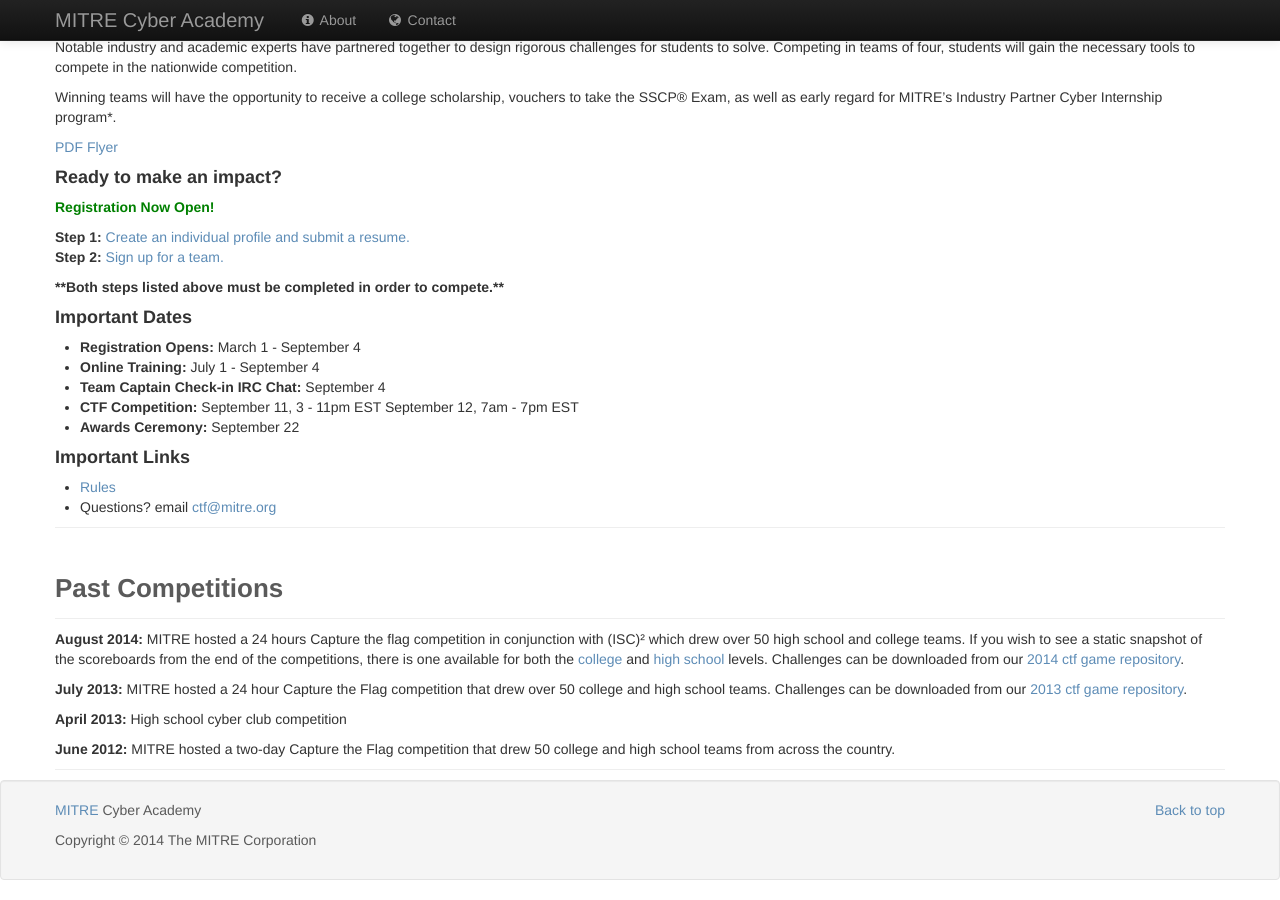
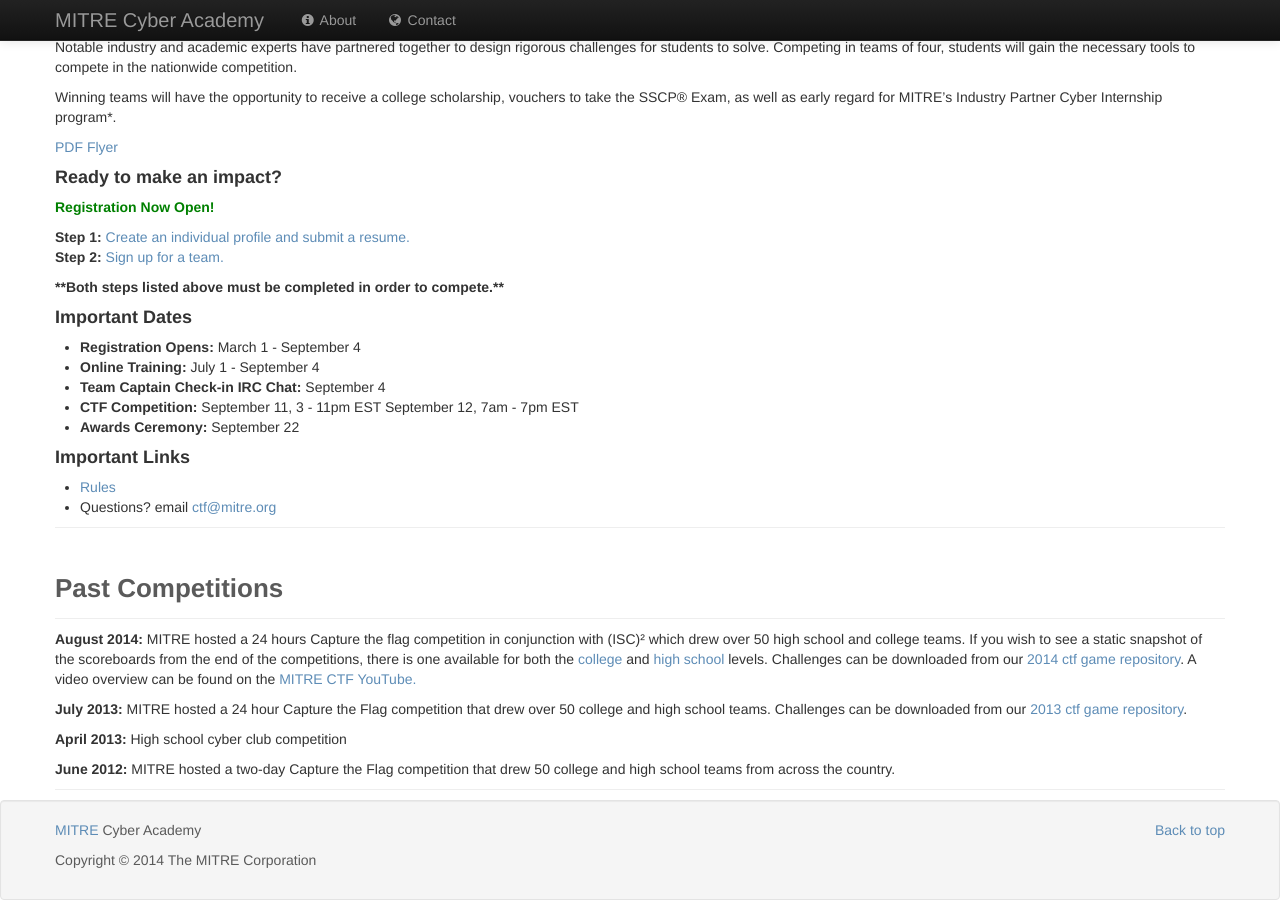
Before and after one commit to mitre-cyber-academy/mitre-cyber-academy.github.io, a Jekyll site: the page built from competitions/index.html, in a window 1280 px wide and 900 px high, scrolled down 792 px. Built offline with Jekyll 4.4.1, drawn with Linux system fonts in a browser that asks for light colours.

Commit message:
Added overview video to 2014 review

```diff
--- a/competitions/index.html
+++ b/competitions/index.html
@@ -88,7 +88,7 @@ redirect_from:
         <h2>Past Competitions</h2>
     </div>
     <div class="maincontent row-fluid">
-        <p><b>August 2014:</b> MITRE hosted a 24 hours Capture the flag competition in conjunction with (ISC)² which drew over 50 high school and college teams. If you wish to see a static snapshot of the scoreboards from the end of the competitions, there is one available for both the <a href="august-2014-college" target="_blank">college</a> and <a href="august-2014-hs" target="_blank">high school</a> levels. Challenges can be downloaded from our <a href="https://github.com/mitre-cyber-academy/2014-ctf-game" target="_blank">2014 ctf game repository</a>.</p>
+        <p><b>August 2014:</b> MITRE hosted a 24 hours Capture the flag competition in conjunction with (ISC)² which drew over 50 high school and college teams. If you wish to see a static snapshot of the scoreboards from the end of the competitions, there is one available for both the <a href="august-2014-college" target="_blank">college</a> and <a href="august-2014-hs" target="_blank">high school</a> levels. Challenges can be downloaded from our <a href="https://github.com/mitre-cyber-academy/2014-ctf-game" target="_blank">2014 ctf game repository</a>. A video overview can be found on the <a href="https://www.youtube.com/watch?v=23UGoApdAmw">MITRE CTF YouTube.</a></p>
         <p><b>July 2013:</b> MITRE hosted a 24 hour Capture the Flag competition that drew over 50 college and high school teams. Challenges can be downloaded from our <a href="https://github.com/mitre-cyber-academy/2013-ctf-game" target="_blank">2013 ctf game repository</a>.</p>
         <p><b>April 2013:</b> High school cyber club competition</p>
         <p><b>June 2012:</b> MITRE hosted a two-day Capture the Flag competition that drew 50 college and high school teams from across the country.</p>
```
